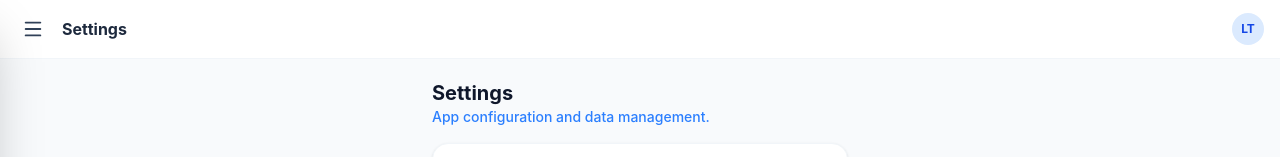
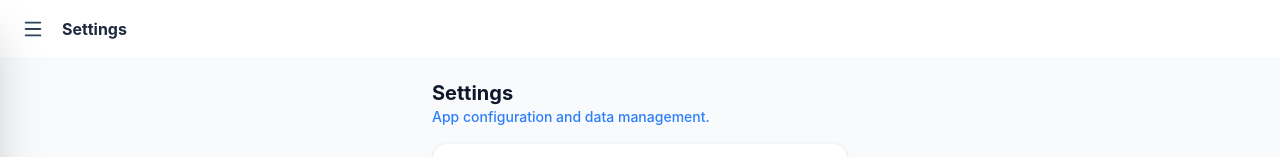
Before and after one commit to adri4nza/linkedin-tracker, a React (Vite) app: page /settings in a window 1280 px wide. Shown: the top 157 px of the page. Built offline with nearby package versions, Linux system fonts and the light colour scheme; no server answers.

Commit message:
fix: comment out user avatar section in Layout component

```diff
--- a/src/components/Layout/Layout.tsx
+++ b/src/components/Layout/Layout.tsx
@@ -33,9 +33,9 @@ export default function Layout() {
         </div>
 
         {/* User avatar */}
-        <div className="w-8 h-8 rounded-full bg-blue-100 dark:bg-blue-900 flex items-center justify-center text-xs font-bold text-blue-700 dark:text-blue-300 select-none">
+        {/* <div className="w-8 h-8 rounded-full bg-blue-100 dark:bg-blue-900 flex items-center justify-center text-xs font-bold text-blue-700 dark:text-blue-300 select-none">
           LT
-        </div>
+        </div> */}
       </header>
 
       {/* Page content — max-w-md keeps it mobile-proportioned on larger screens */}
```
